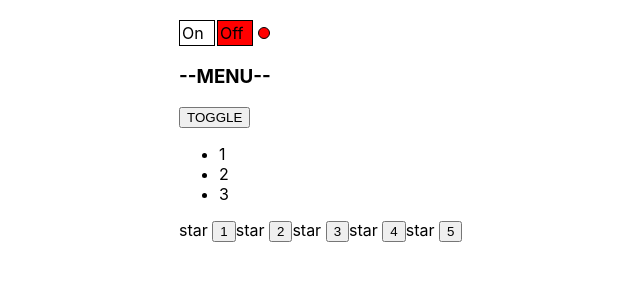
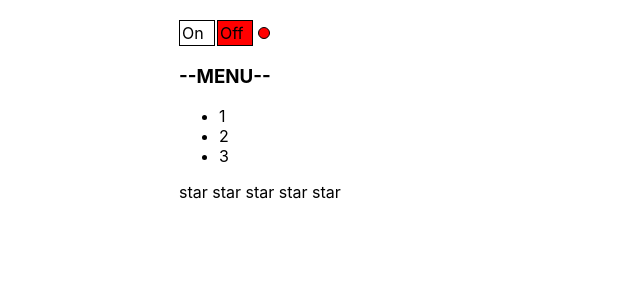
Before and after one commit to IvanMinets/ReactKabzda, a React (Create React App) app: page / in a window 1280 px wide. Shown: the top 300 px of the page, without its empty margins (161-801 px from the left). Built offline with nearby package versions, Linux system fonts and the light colour scheme.

Commit message:
Refactoring

```diff
--- a/src/App.tsx
+++ b/src/App.tsx
@@ -6,7 +6,7 @@
 import {UncontrolledAccordion} from "./components/UncontrolledAccordion/UncontrolledAccordion";
 import {UncontrolledRating} from "./components/UncontrolledRating/UncontrolledRating";
 
-function App() {
+export function App() {
     return (
         <div className={'App'}>
             <OnOff/>
@@ -25,8 +25,7 @@
     title: string
 }
 
-function PageTitle(props: PageTitlePropsType) {
-    return <h1>{props.title}</h1>
-}
-
-export default App;
+// export function PageTitle(props: PageTitlePropsType) {
+//     return <h1>{props.title}</h1>
+// }
+//
--- a/src/components/UncontrolledAccordion/UncontrolledAccordion.tsx
+++ b/src/components/UncontrolledAccordion/UncontrolledAccordion.tsx
@@ -8,8 +8,7 @@
     let [collapsed, setCollapsed] = useState(false);
     return (
         <div>
-            <AccordionTitle title={props.titleValue}/>
-            <button onClick={()=>{setCollapsed(!collapsed)}}>TOGGLE</button>
+            <AccordionTitle title={props.titleValue} onClick={()=>{setCollapsed(!collapsed)}}/>
             {!collapsed && <AccordionBody/>}
         </div>
     )
@@ -17,11 +16,12 @@
 
 type AccordionTitlePropsType = {
     title: string
+    onClick: ()=>void
 }
 
 function AccordionTitle(props: AccordionTitlePropsType) {
     return (
-        <h3>{props.title}</h3>
+        <h3 onClick={ ()=>{props.onClick()} }>{props.title}</h3>
     )
 }
 
--- a/src/components/UncontrolledRating/UncontrolledRating.tsx
+++ b/src/components/UncontrolledRating/UncontrolledRating.tsx
@@ -1,31 +1,28 @@
 import React, {useState} from "react";
 
-type RatingPropsType = {
-
-}
+type RatingPropsType = {}
 
 
 export function UncontrolledRating(props: RatingPropsType) {
     let [value, setValue] = useState(0)
+
     return (
         <div>
-            <Star selected={value > 0}/><button onClick={()=>setValue(1)}>1</button>
-            <Star selected={value > 0}/><button onClick={()=>setValue(2)}>2</button>
-            <Star selected={value > 0}/><button onClick={()=>setValue(3)}>3</button>
-            <Star selected={value > 0}/><button onClick={()=>setValue(4)}>4</button>
-            <Star selected={value > 0}/><button onClick={()=>setValue(5)}>5</button>
+            <Star selected={value > 0} setValue={setValue} value={1}/>
+            <Star selected={value > 1} setValue={setValue} value={2}/>
+            <Star selected={value > 2} setValue={setValue} value={3}/>
+            <Star selected={value > 3} setValue={setValue} value={4}/>
+            <Star selected={value > 4} setValue={setValue} value={5}/>
         </div>
     )
 }
 
 type StarPropsType = {
     selected: boolean
+    value: 1 | 2 | 3 | 4 | 5
+    setValue: (value: 1 | 2 | 3 | 4 | 5) => void
 }
 
-function Star(props: StarPropsType) {
-    if (props.selected) {
-        return <span><b>star </b></span>
-    } else {
-        return <span>star </span>
-    }
+function Star(props: StarPropsType){
+    return <span onClick={()=>props.setValue(props.value)}> {props.selected ? <b>star</b> : "star"} </span>
 }
--- a/src/index.tsx
+++ b/src/index.tsx
@@ -1,8 +1,8 @@
 import React from 'react';
 import ReactDOM from 'react-dom/client';
 import './index.css';
-import App from './App';
 import reportWebVitals from './reportWebVitals';
+import {App} from "./App";
 
 const root = ReactDOM.createRoot(
   document.getElementById('root') as HTMLElement
```
Also changed, not shown: 1 other file (tests, documents, lock files or other folders).
